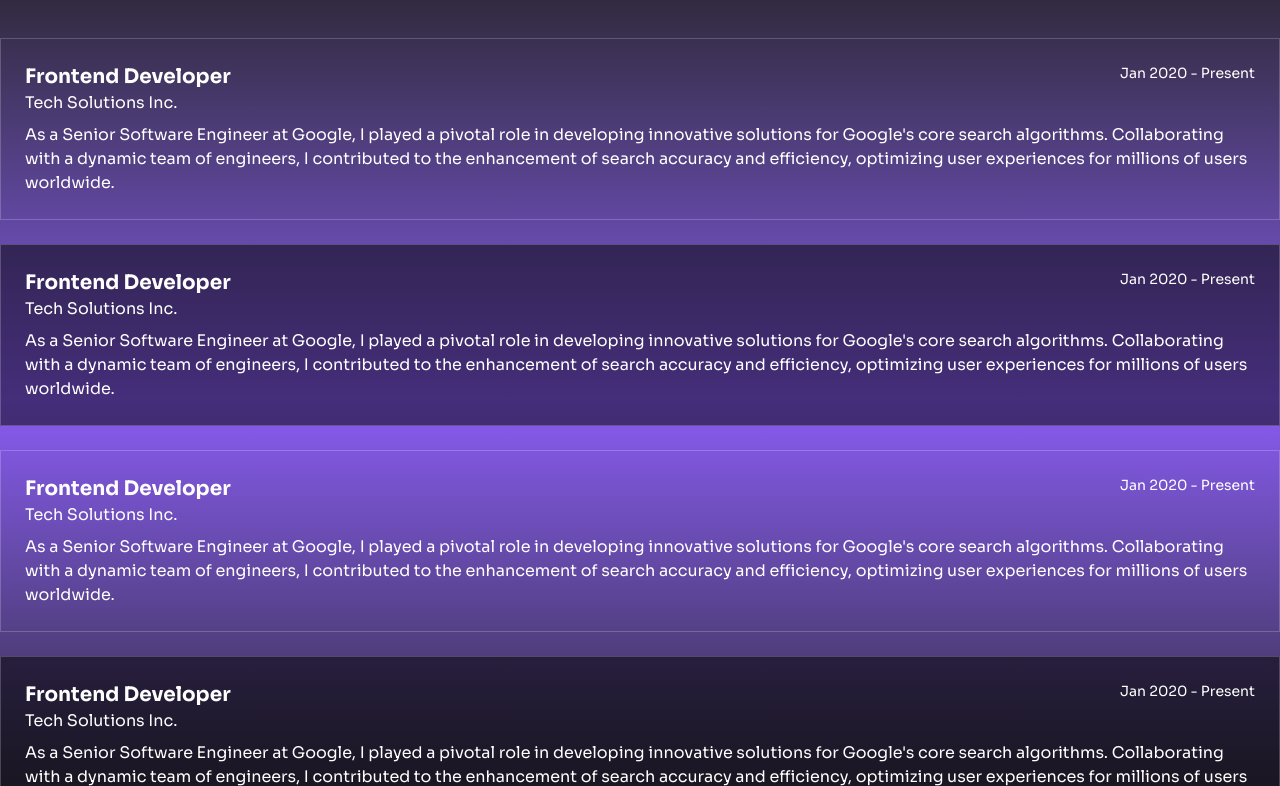
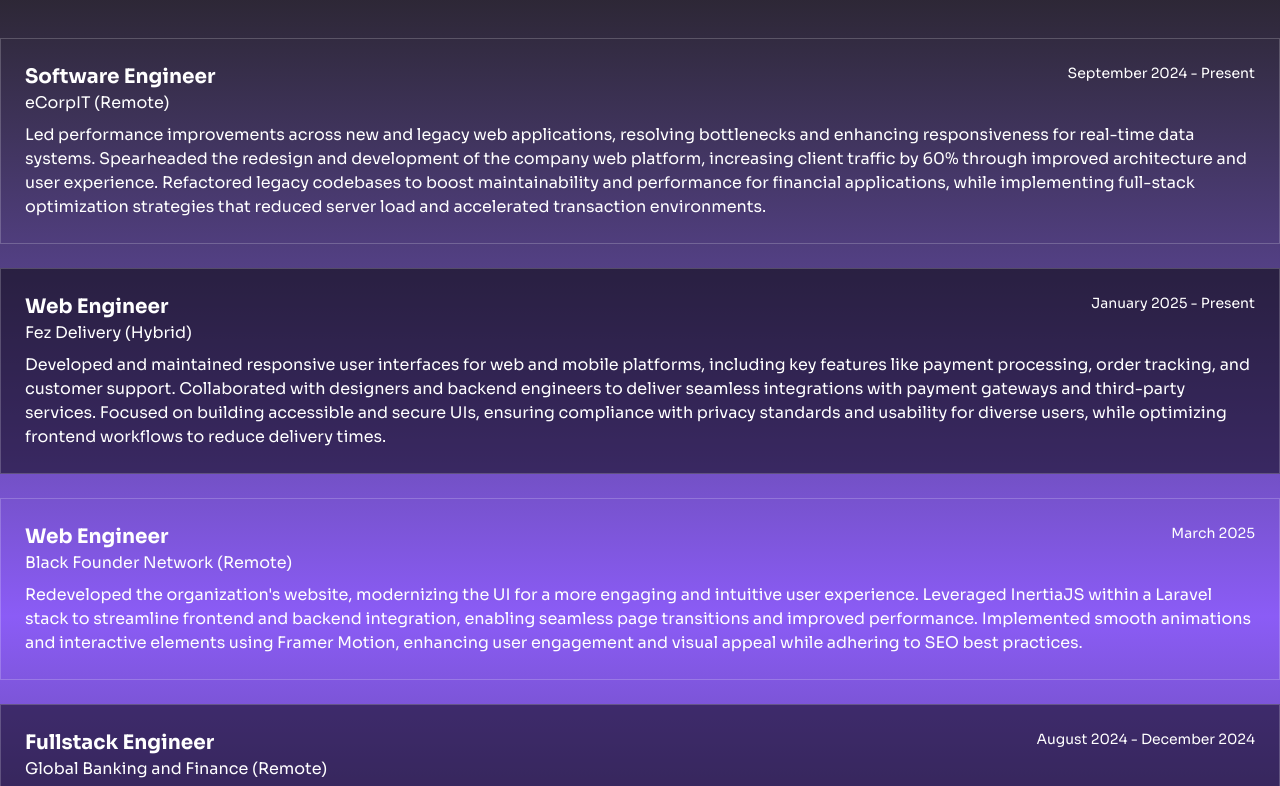
Before and after one commit to Orisabiyi/orisabiyi-lab, a Next.js app: page / in a window 1280 px wide. Shown: the part 1434-2220 px from the top of the page. Built offline with nearby package versions, Linux system fonts and the light colour scheme.

Commit message:
feat: update experience section with new roles and descriptions

```diff
--- a/app/orisabiyi-ai/page.tsx
+++ b/app/orisabiyi-ai/page.tsx
@@ -69,7 +69,16 @@
       </div>
 
       <div className="p-10 h-full flex-1 text-black flex flex-col items-center justify-center gap-6">
-        {chat.length === 0 && (
+        {chat.length > 0 && (
+          <>
+            {messages.map((msg, index) => (
+              <div key={index} className="self-end">
+                <p>{msg.role === "user" && 'text' in msg.parts[0] && msg.parts[0]?.text}</p>
+              </div>
+            ))}
+          </>
+        )}
+        {(
           <>
             <div className="flex items-center justify-center gap-4">
               <figure className="w-16 h-16 bg-primary flex items-center justify-center p-2 rounded-full">
@@ -82,8 +91,8 @@
                 />
               </figure>
               <h1 className="text-xl font-medium">
-                Hey, I&apos;m Orisa, your product co-creator. Ready to shape your
-                next big idea?
+                Hey, I&apos;m Orisa, your product co-creator. Ready to shape
+                your next big idea?
               </h1>
             </div>
 
--- a/components/exprience-section.tsx
+++ b/components/exprience-section.tsx
@@ -1,37 +1,54 @@
 const experienceData = [
   {
-    role: "Frontend Developer",
-    company: "Tech Solutions Inc.",
-    logo: '',
-    duration: "Jan 2020 - Present",
+    role: "Software Engineer",
+    company: "eCorpIT (Remote)",
+    logo: "",
+    duration: "September 2024 - Present",
     description:
-      "As a Senior Software Engineer at Google, I played a pivotal role in developing innovative solutions for Google's core search algorithms. Collaborating with a dynamic team of engineers, I contributed to the enhancement of search accuracy and efficiency, optimizing user experiences for millions of users worldwide.",
+      "Led performance improvements across new and legacy web applications, resolving bottlenecks and enhancing responsiveness for real-time data systems. Spearheaded the redesign and development of the company web platform, increasing client traffic by 60% through improved architecture and user experience. Refactored legacy codebases to boost maintainability and performance for financial applications, while implementing full-stack optimization strategies that reduced server load and accelerated transaction environments.",
+  },
+  {
+    role: "Web Engineer",
+    company: "Fez Delivery (Hybrid)",
+    logo: "",
+    duration: "January 2025 - Present",
+    description:
+      "Developed and maintained responsive user interfaces for web and mobile platforms, including key features like payment processing, order tracking, and customer support. Collaborated with designers and backend engineers to deliver seamless integrations with payment gateways and third-party services. Focused on building accessible and secure UIs, ensuring compliance with privacy standards and usability for diverse users, while optimizing frontend workflows to reduce delivery times.",
+  },
+  {
+    role: "Web Engineer",
+    company: "Black Founder Network (Remote)",
+    logo: "",
+    duration: "March 2025",
+    description:
+      "Redeveloped the organization's website, modernizing the UI for a more engaging and intuitive user experience. Leveraged InertiaJS within a Laravel stack to streamline frontend and backend integration, enabling seamless page transitions and improved performance. Implemented smooth animations and interactive elements using Framer Motion, enhancing user engagement and visual appeal while adhering to SEO best practices.",
+  },
+  {
+    role: "Fullstack Engineer",
+    company: "Global Banking and Finance (Remote)",
+    logo: "",
+    duration: "August 2024 - December 2024",
+    description:
+      "Led fullstack development and UI/UX redesign of a high-traffic financial news platform using Next.js, TailwindCSS, and Node.js. Architected micro frontend modules for scalable content delivery and editorial workflows. Implemented advanced SEO best practices, boosting search visibility and driving significant increases in organic traffic. Achieved a 25% increase in user engagement and reduced bounce rate by 15% through design enhancements and performance optimizations.",
   },
   {
     role: "Frontend Developer",
-    company: "Tech Solutions Inc.",
-    logo: '',
-    duration: "Jan 2020 - Present",
+    company: "Selldome (Remote)",
+    logo: "",
+    duration: "July 2024",
     description:
-      "As a Senior Software Engineer at Google, I played a pivotal role in developing innovative solutions for Google's core search algorithms. Collaborating with a dynamic team of engineers, I contributed to the enhancement of search accuracy and efficiency, optimizing user experiences for millions of users worldwide.",
+      "Led the development of the web platform from scratch to launch, improving application performance by 30% and enhancing user engagement through interactive features.",
   },
   {
-    role: "Frontend Developer",
-    company: "Tech Solutions Inc.",
-    logo: '',
-    duration: "Jan 2020 - Present",
+    role: "Python & Web Development Instructor",
+    company: "NIIT Technologies (Onsite)",
+    logo: "",
+    duration: "May 2024 - Jan 2025",
     description:
-      "As a Senior Software Engineer at Google, I played a pivotal role in developing innovative solutions for Google's core search algorithms. Collaborating with a dynamic team of engineers, I contributed to the enhancement of search accuracy and efficiency, optimizing user experiences for millions of users worldwide.",
-  },
-  {
-    role: "Frontend Developer",
-    company: "Tech Solutions Inc.",
-    logo: '',
-    duration: "Jan 2020 - Present",
-    description:
-      "As a Senior Software Engineer at Google, I played a pivotal role in developing innovative solutions for Google's core search algorithms. Collaborating with a dynamic team of engineers, I contributed to the enhancement of search accuracy and efficiency, optimizing user experiences for millions of users worldwide.",
+      "Conducted hands-on programming exercises to reinforce theoretical knowledge. Provided one-on-one mentorship to students, helping them achieve their goals. Collaborated with the academic team to develop and update course materials.",
   },
 ];
+
 
 export default function ExperienceSection() {
   return (
```
